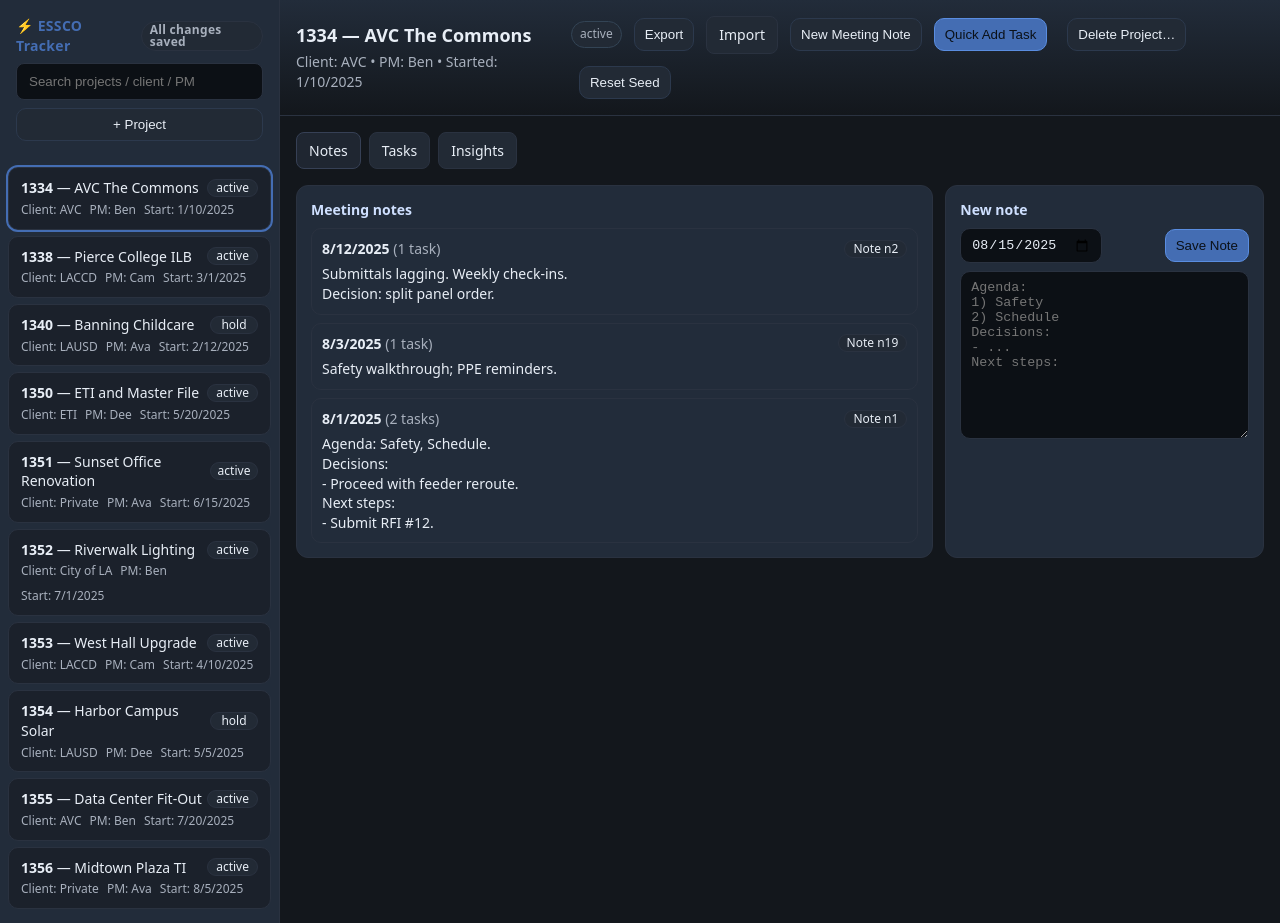
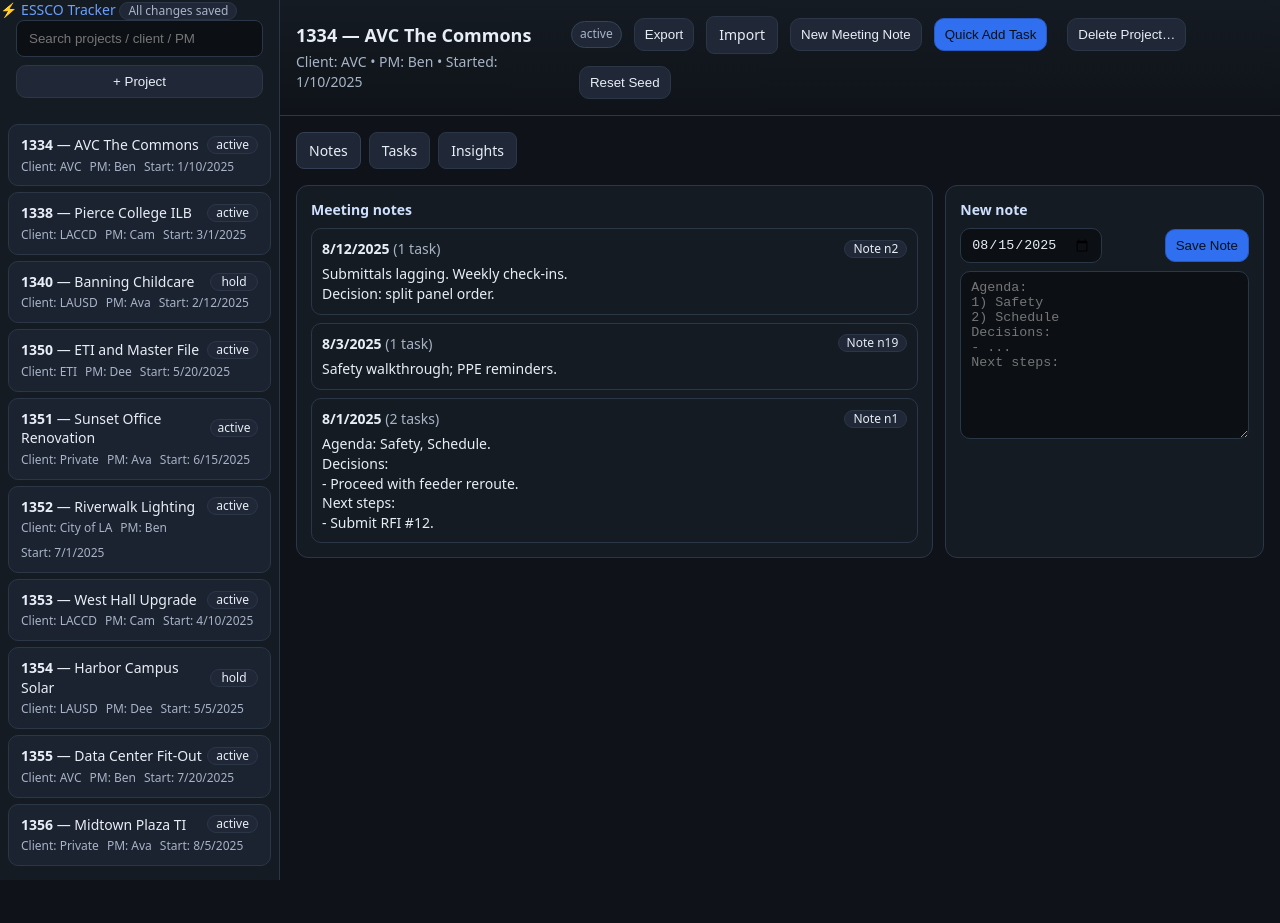
Before and after one commit to bpopineau/essco-tracker, a plain HTML site: page index.html in a window 1280 px wide. After the commit the page ends 880 px from the top, so only its background shows below. Drawn offline with Linux system fonts and the light colour scheme.

Commit message:
Theme: refine palette to ESSCO-style navy/blue + amber; improve hover/focus and semantic chip tints

```diff
--- a/src/version.js
+++ b/src/version.js
@@ -1,2 +1,2 @@
 // this file is auto-generated by .githooks/pre-commit.ps1
-export const BUILD_VERSION = '20250815-160931';
+export const BUILD_VERSION = '20250815-161915';
--- a/styles.css
+++ b/styles.css
@@ -1,15 +1,40 @@
-:root {
-  --bg: #13171c;
-  --panel: #222c3a;
-  --muted: #a8b0bd;
-  --text: #e8eef6;
-  --brand: #446db3;
-  --ok: #2ecc71;
-  --warn: #f1c40f;
-  --bad: #e74c3c;
-  --card: #1b212b;
-  --chip: #222a35;
-  --border: #2a3240;
+:root{
+  /* Brand core */
+  --brand-50:#eef4ff;
+  --brand-200:#b9cdfc;
+  --brand-400:#6aa0ff;   /* primary accent you’re already using */
+  --brand-500:#4c89ff;
+  --brand-600:#2f6ff0;   /* default primary */
+  --brand-700:#2559c3;   /* hover/active */
+
+  /* Warm secondary for warnings / highlights */
+  --accent-100:#fff4dc;
+  --accent-300:#ffd07a;
+  --accent-500:#ffb020;
+  --accent-600:#d98c0a;
+
+  /* Semantic status */
+  --ok-200:#c9f4df;    --ok-500:#2ecc71;   --ok-700:#1f8a4e;
+  --warn-200:#ffe7a6;  --warn-500:#f4b400; --warn-700:#a66f00;
+  --bad-200:#ffc7bf;   --bad-500:#e74c3c;  --bad-700:#a63226;
+
+  /* Surfaces & text */
+  --bg:#0f1319;         /* page background (a touch deeper than before) */
+  --panel:#151b23;      /* cards/side panel */
+  --card:#1b2230;       /* task/inner surfaces */
+  --chip:#202838;       /* pills/tabs */
+  --border:#2b3647;
+
+  --text:#e8eef6;
+  --muted:#a7b4c6;
+
+  /* Graph tints (insights) */
+  --graph-red:#e45d57;
+  --graph-amber:#f0d264;
+  --graph-green:#5ed09b;
+
+  /* Focus ring */
+  --focus:#8ab4ff;
 }
 * {
   box-sizing: border-box;
@@ -31,15 +56,21 @@ aside {
   display: flex;
   flex-direction: column;
 }
-.brand {
-  padding: 16px 16px 8px;
-  font-weight: 700;
-  color: var(--brand);
-  letter-spacing: 0.3px;
-  display: flex;
-  align-items: center;
-  gap: 8px;
+/* Brand highlights where appropriate */
+.brand{ color:var(--brand-400); }
+.badge{ background:var(--chip); border:1px solid var(--border); color:var(--muted); }
+/* Links (if any appear later) */
+a{ color:var(--brand-400); }
+a:hover{ color:var(--brand-500); }
+/* Focus ring for keyboard users */
+:focus-visible{
+  outline:2px solid var(--focus);
+  outline-offset:2px;
+  border-radius:8px;
 }
+/* Optional: subtle contrast between sidebar and content */
+aside{ background:var(--panel); }
+main header{ background:linear-gradient(180deg,var(--panel),transparent); }
 .brand .pill {
   margin-left: auto;
 }
@@ -163,29 +194,47 @@ button {
   border-color: #2c394d;
   cursor: pointer;
 }
-button.primary {
-  background: var(--brand);
-  border-color: #5a8de0;
-  color: #0b1118;
+/* Buttons */
+button.primary{
+  background:var(--brand-600);
+  border-color:var(--brand-700);
+  color:#0b1118;
 }
-button.ghost {
-  background: var(--chip);
+button.primary:hover{ background:var(--brand-700); }
+button.primary:active{ background:var(--brand-700); transform: translateY(0.5px); }
+button.ghost{
+  background:var(--chip);
+  border-color:var(--border);
+}
+button.ghost:hover{ background:#243045; }
+
+/* Tabs */
+.tab.active{
+  background:#1f2736;
+  color:var(--text);
+  border-color:#364055;
 }
 .muted {
   color: var(--muted);
 }
-.pill {
-  display: inline-flex;
-  align-items: center;
-  justify-content: center;
-  min-width: 48px; /* adjust as needed */
-  padding: 2px 8px;
-  border-radius: 999px;
-  border: 1px solid var(--border);
-  background: var(--chip);
-  font-size: 12px;
-  line-height: 1;
+/* Pills: vertical centering + consistent width already in place */
+.pill{
+  display:inline-flex;
+  align-items:center;
+  justify-content:center;
+  min-width:48px;
+  padding:2px 8px;
+  border-radius:999px;
+  border:1px solid var(--border);
+  background:var(--chip);
+  font-size:12px;
+  line-height:1;
 }
+/* Semantic pill tints (soft, readable) */
+.chip-ok   { background: color-mix(in srgb, var(--ok-500) 16%, transparent);   border-color: color-mix(in srgb, var(--ok-500) 35%, transparent);   color:#bff2d6; }
+.chip-warn { background: color-mix(in srgb, var(--warn-500) 16%, transparent); border-color: color-mix(in srgb, var(--warn-500) 35%, transparent); color:#ffe6b0; }
+.chip-bad  { background: color-mix(in srgb, var(--bad-500) 16%, transparent);  border-color: color-mix(in srgb, var(--bad-500) 35%, transparent);  color:#ffbeb4; }
+
 .kanban {
   display: grid;
   grid-template-columns: repeat(4, 1fr);
@@ -320,14 +369,13 @@ tbody tr td:last-child {
 .spacer {
   flex: 1;
 }
-/* Kanban drop zones */
+/* Keep kanban drop zones compact (from earlier fix) */
 .drop{
-  /* no flex-grow — prevents column equal-height forcing single cards to stretch */
-  min-height: 120px;
-  display: grid;
-  gap: 8px;
-  align-content: start; /* don't stretch tracks to fill container */
-  align-items: start;   /* don't stretch items vertically */
+  min-height:120px;
+  display:grid;
+  gap:8px;
+  align-content:start;
+  align-items:start;
 }
 .drop:empty{
   border:1px dashed var(--border);
@@ -335,9 +383,9 @@ tbody tr td:last-child {
   background: repeating-linear-gradient(45deg, rgba(255,255,255,.02), rgba(255,255,255,.02) 8px, transparent 8px, transparent 16px);
 }
 .drop.is-over{
-  outline:2px dashed var(--brand);
+  outline:2px dashed var(--brand-400);
   outline-offset:-4px;
-  background-color: rgba(106,160,255,.06);
+  background-color: color-mix(in srgb, var(--brand-400) 8%, transparent);
 }
 /* Attachments modal */
 .modal {
```
